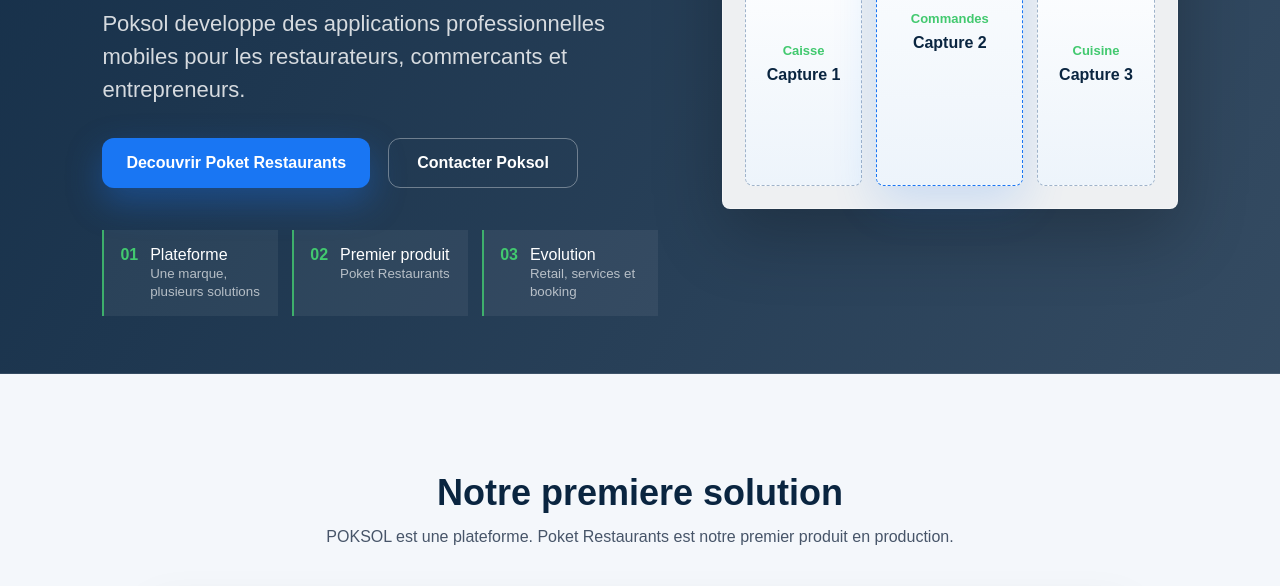
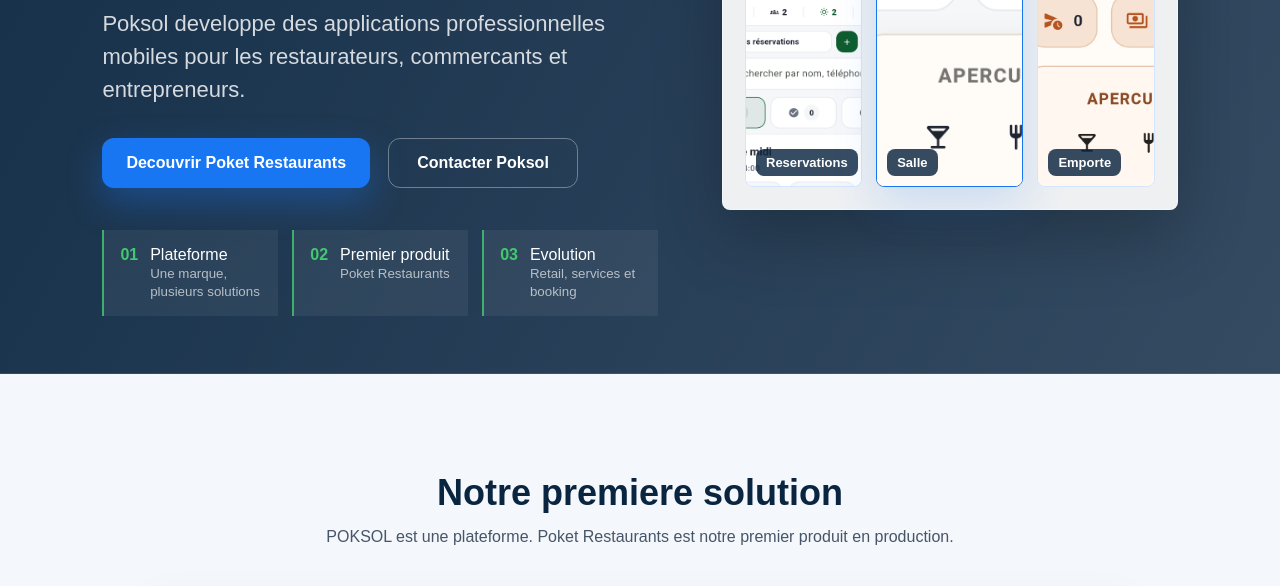
Before and after one commit to boulamobil-svg/poksol-site, a plain HTML site: page index.html in a window 1280 px wide. Shown: the part 459-1045 px from the top of the page. Drawn offline with Linux system fonts and the light colour scheme.

Commit message:
Add real app screenshots to homepage

```diff
--- a/index.html
+++ b/index.html
@@ -54,16 +54,16 @@
         </div>
         <div class="screenshots-grid">
           <div class="screenshot-slot">
-            <span>Caisse</span>
-            <strong>Capture 1</strong>
+            <img src="assets/screenshots/poket-reservations-preview.png" alt="Apercu Poket Restaurants - reservations" />
+            <span>Reservations</span>
           </div>
           <div class="screenshot-slot is-featured">
-            <span>Commandes</span>
-            <strong>Capture 2</strong>
+            <img src="assets/screenshots/poket-salle-preview.png" alt="Apercu Poket Restaurants - salle" />
+            <span>Salle</span>
           </div>
           <div class="screenshot-slot">
-            <span>Cuisine</span>
-            <strong>Capture 3</strong>
+            <img src="assets/screenshots/poket-emporte-preview.png" alt="Apercu Poket Restaurants - emporte" />
+            <span>Emporte</span>
           </div>
         </div>
       </div>
--- a/style.css
+++ b/style.css
@@ -266,9 +266,8 @@
 .screenshot-slot {
   min-height: 245px;
   border-radius: 8px;
-  border: 1px dashed #9fb3ca;
-  background:
-    linear-gradient(180deg, #ffffff, #edf4fb);
+  border: 1px solid #d3e5ff;
+  background: #ffffff;
   display: flex;
   flex-direction: column;
   align-items: center;
@@ -276,6 +275,8 @@
   text-align: center;
   color: var(--poksol-navy);
   font-weight: 700;
+  overflow: hidden;
+  position: relative;
 }
 
 .screenshot-slot.is-featured {
@@ -285,9 +286,24 @@
 }
 
 .screenshot-slot span {
-  color: var(--poksol-green);
+  position: absolute;
+  left: 10px;
+  bottom: 10px;
+  color: white;
+  background: rgba(10, 37, 64, 0.82);
+  border-radius: 8px;
+  padding: 6px 10px;
   font-size: 13px;
-  margin-bottom: 8px;
+  margin-bottom: 0;
+}
+
+.screenshot-slot img {
+  width: 100%;
+  height: 100%;
+  min-height: inherit;
+  object-fit: cover;
+  object-position: top center;
+  display: block;
 }
 
 .products,
```
Also changed, not shown: assets/screenshots/poket-emporte-preview.png (added), assets/screenshots/poket-reservations-preview.png (added), assets/screenshots/poket-salle-preview.png (added).
